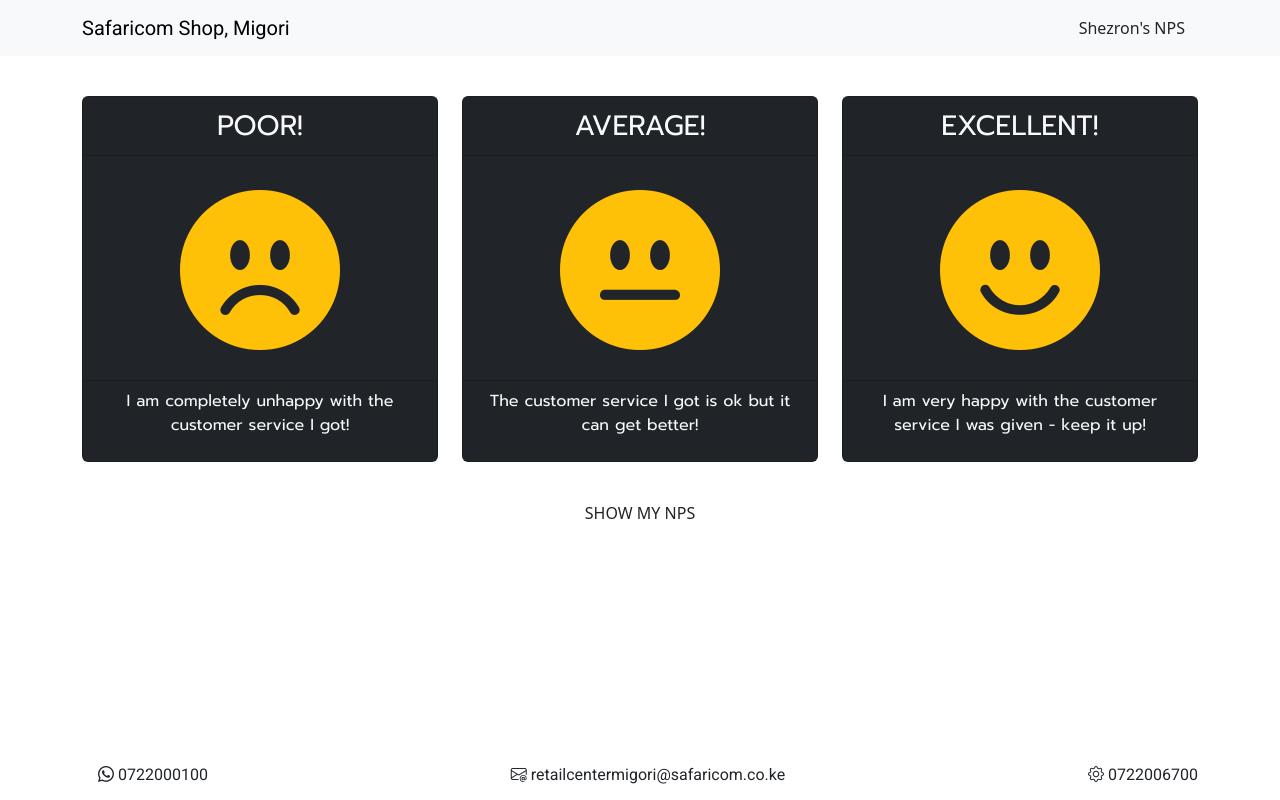
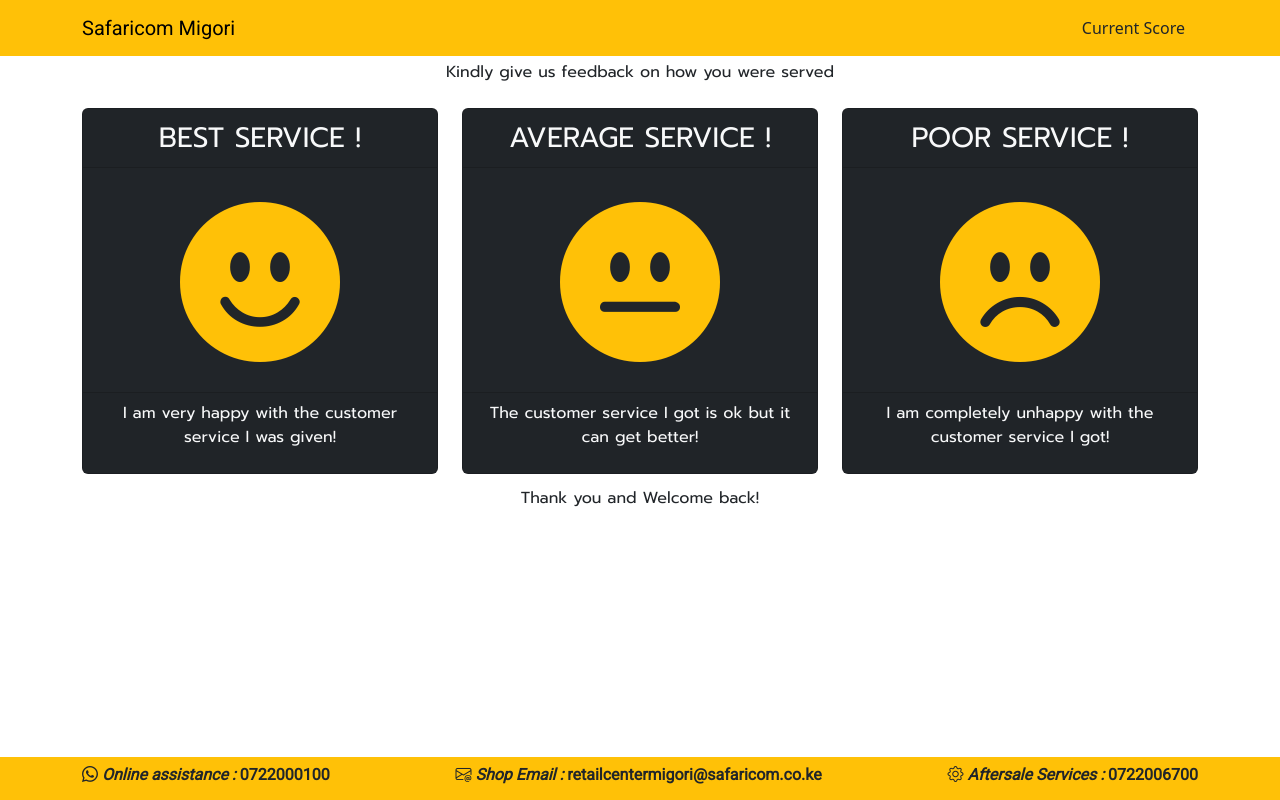
Before and after one commit to zeuskeyz/RATEME-IP-15122023, a plain HTML site: page index.html in a window 1280 px wide. Drawn offline with nearby package versions, Linux system fonts and the light colour scheme.

Commit message:
final commit

```diff
--- a/index.html
+++ b/index.html
@@ -1,5 +1,6 @@
 <!DOCTYPE html>
 <html lang="en">
+
   <head>
     <meta charset="UTF-8" />
     <meta name="viewport" content="width=device-width, initial-scale=1.0" />
@@ -8,28 +9,63 @@
     <link rel="stylesheet" href="https://cdn.jsdelivr.net/npm/bootstrap-icons@1.11.1/font/bootstrap-icons.css"/>
     <title>RATE ME!</title>
   </head>
+
   <body>
     <header id="headerSection">
-
-        <nav class="navbar  bg-body-tertiary">
-            <div class="container">
-                <a class="navbar-brand headerLinks" href="#">Safaricom Shop, Migori</a>
-                <div class="" id="navbarNavAltMarkup">
-                    <div class="navbar-nav ms-auto">
-                        <button type="button" class="btn headerLinks" id="agentName">Shezron's NPS</button>
+        <!-- NABAR SECTION -->
+        <nav class="navbar bg-warning" data-bs-theme="light">
+            <section class="container">
+                <span class="navbar-brand headerLinks">Safaricom Migori</span>
+                <div class="">
+                    <div class="navbar-nav">
+                        <button type="button" class="btn headerLinks" id="agentScore" required>Current Score</button>
                     </div>
                 </div>
-            </div>
+            </section>
         </nav>
-
     </header>
 
-    <main class="my-md-3" id="mainSection">
-        <div class="container py-md-4" id="emojiSection">
-            <div class="row gy-3">
+    <main class="my-md-1" id="mainSection">
+
+         <!-- FEEDBACK REQUEST SECTION -->
+        <section class="container text-center my-1">
+            <p class="rating">Kindly give us feedback on how you were served</p>
+        </section>
+
+        <!-- SCORECARDS SECTION -->
+        <section class="container py-md-2" id="emojiSection">
+            <div class="row gy-2">
+
+                <!-- EXCELLENT SERVICE CARD -->
+                <div class="col-12 col-md-4">
+                    <div class="card bg-dark text-center emojis">
+                        <div class="card-header reaction text-light fs-3">BEST SERVICE !</div>
+                        <div class="card-body heading display-1">
+                            <a class="stretched-link" id="excellent"><i class="bi bi-emoji-smile-fill text-warning" style="font-size: 200%"></i></a>
+                        </div>
+                        <div class="card-footer d-flex">
+                            <p class="text-light rating">I am very happy with the customer service I was given!</p>
+                        </div>
+                    </div>
+                </div>
+
+                <!-- AVERAGE SERVICE CARD -->
+                <div class="col-12 col-md-4 ">
+                    <div class="card bg-dark text-center emojis" id="average">
+                        <div class="card-header reaction text-light fs-3">AVERAGE SERVICE !</div>
+                        <div class="card-body heading display-1">
+                            <a class="stretched-link" id="average"><i class="bi bi-emoji-neutral-fill text-warning" style="font-size: 200%"></i></a>
+                        </div>
+                        <div class="card-footer d-flex">
+                            <p class="text-light rating">The customer service I got is ok but it can get better!</p>
+                        </div>
+                    </div>
+                </div>
+
+                <!-- POOR SERVICE CARD -->
                 <div class="col-12 col-md-4">
                     <div class="card bg-dark text-center emojis" id="poor">
-                        <div class="card-header reaction fs-3 text-light">POOR!</div>
+                        <div class="card-header reaction fs-3 text-light">POOR SERVICE !</div>
                         <div class="card-body heading display-1">
                             <a class="stretched-link" id="poor"><i class="bi bi-emoji-frown-fill text-warning" style="font-size: 200%"></i></a>
                         </div>
@@ -39,69 +75,39 @@
                     </div>
                 </div>
 
-                <div class="col-12 col-md-4 ">
-                    <div class="card bg-dark text-center emojis" id="average">
-                        <div class="card-header reaction text-light fs-3">AVERAGE!</div>
-                        <div class="card-body heading display-1">
-                            <a class="stretched-link" id="average"><i class="bi bi-emoji-neutral-fill text-warning" style="font-size: 200%"></i></a>
-                        </div>
-                        <div class="card-footer d-flex">
-                            <p class="text-light rating">The customer service I got is ok but it can get better!</p>
-                        </div>
-                    </div>
-                </div>
+            </div>
+        </section>
 
-                <div class="col-12 col-md-4">
-                    <div class="card bg-dark text-center emojis">
-                        <div class="card-header reaction text-light fs-3">EXCELLENT!</div>
-                        <div class="card-body heading display-1">
-                            <a class="stretched-link" id="excellent"><i class="bi bi-emoji-smile-fill text-warning" style="font-size: 200%"></i></a>
-                        </div>
-                        <div class="card-footer d-flex">
-                            <p class="text-light rating">I am very happy with the customer service I was given - keep it up!</p>
-                        </div>
-                    </div>
-                </div>
-
-            </div>
-        </div>
-
-        <div class="container text-center mb-5 mt-2">
-            <button type="button" class="btn rating" id="agentScore">SHOW MY NPS</button>
-        </div>
+        <!-- THANK YOU SECTION -->
+        <section class="container text-center my-1">
+            <p class="rating ">Thank you and Welcome back!</p>
+        </section>
     </main>
 
-    <footer id="footerSection">
-        <nav class="navbar navbar-expand-lg fixed-bottom bg-body-transparent">
-            <div class="container">
-                <span class="navbar-brand" href="#"></span>
-                <span class="navbar-toggler" type="span" data-bs-toggle="collapse" data-bs-target="#navbarTogglerDemo02">
-                    <span class="navbar-toggler-icon"></span>
-                </span>
+    <footer class="d-none d-md-block" id="footerSection">
+        <!--ALTERNATIVE CHANNELLS SECTION-->
+        <nav class="navbar navbar-expand-lg fixed-bottom bg-warning" data-bs-theme="dark">
+            <section class="container">
+                <!-- ALTERNATIVE CHANELLS -->
                 <div class="collapse navbar-collapse" id="navbarTogglerDemo02">
-                    <h6 class="footerLinks">
-                        <i class="bi bi-whatsapp"></i> 0722000100
+                    <h6 class="footerLinks fw-bold">
+                        <i class="bi bi-whatsapp"> Online assistance : </i> 0722000100
                     </h6>
-                    <h6 class=" mx-md-auto footerLinks">
-                        <i class="bi bi-envelope-at"></i> retailcentermigori@safaricom.co.ke
+                    <h6 class=" mx-md-auto footerLinks fw-bold">
+                        <i class="bi bi-envelope-at"> Shop Email : </i> retailcentermigori@safaricom.co.ke
                     </h6>
 
-                    <h6 class="footerLinks">
-                        <i class="bi bi-gear"></i> 0722006700
+                    <h6 class="footerLinks fw-bold">
+                        <i class="bi bi-gear"> Aftersale Services : </i> 0722006700
                     </h6>
+                </div>
+            </section>
+        </nav>
 
-                </div>
-            </div>
-        </nav>
     </footer>
 
+    <script src="/script.js"></script>
+    <script src="https://cdn.jsdelivr.net/npm/bootstrap@5.3.2/dist/js/bootstrap.bundle.min.js" integrity="sha384-C6RzsynM9kWDrMNeT87bh95OGNyZPhcTNXj1NW7RuBCsyN/o0jlpcV8Qyq46cDfL" crossorigin="anonymous"></script>
 
-
-    <script src="/script.js"></script>
-    <script
-      src="https://cdn.jsdelivr.net/npm/bootstrap@5.3.2/dist/js/bootstrap.bundle.min.js"
-      integrity="sha384-C6RzsynM9kWDrMNeT87bh95OGNyZPhcTNXj1NW7RuBCsyN/o0jlpcV8Qyq46cDfL"
-      crossorigin="anonymous"
-    ></script>
   </body>
 </html>
--- a/script.js
+++ b/script.js
@@ -1,11 +1,11 @@
 const emojis = document.querySelectorAll('.emojis');
-const agentName = document.getElementById('agentName');
+const agentScore = document.getElementById('agentScore');
 
 let respondents = 0;
 let promoters = 0;
 let passives = 0;
 let detractors = 0;
-const targetNPS = 90
+const target= 90
 
 emojis.forEach(emoji => {
     //adds an event listener to each card
@@ -15,15 +15,11 @@ emojis.forEach(emoji => {
         let service = event.target.id;
         service === 'excellent' ? promoters++ : service === 'poor' ? detractors++ : passives++
     });
-});
+}, {capture:true});
 
-agentName.addEventListener('click', (event) => {
+agentScore.addEventListener('click', (event) => {
     event.stopPropagation()
-    console.log(`promoters: ${promoters}`)
-    console.log(`detractors: ${detractors}`)
-    console.log(`passives: ${passives}`)
-    console.log(`respondents: ${respondents}`)
     let nps = 100*(promoters - detractors)/respondents
-    nps < targetNPS ? agentName.className += ' btn-danger' : nps > targetNPS ? agentName.className += ' btn-success' : agentName.className += ' btn-warning';
-    return agentName.innerText = (`Your NPS : ${nps}%`);
+    nps < target && nps > 0 ? agentScore.className += ' btn-danger' : nps > target ? agentScore.className += ' btn-success' : agentScore.className += ' btn-warning';
+    return agentScore.innerText = (`Your NPS : ${nps.toFixed(2)}%`);
 }, {capture:true})
--- a/styles.css
+++ b/styles.css
@@ -20,4 +20,6 @@
 
 .emojis:hover{
     cursor: pointer;
+    background-color: whitesmoke;
+    color: black;
 }
```
